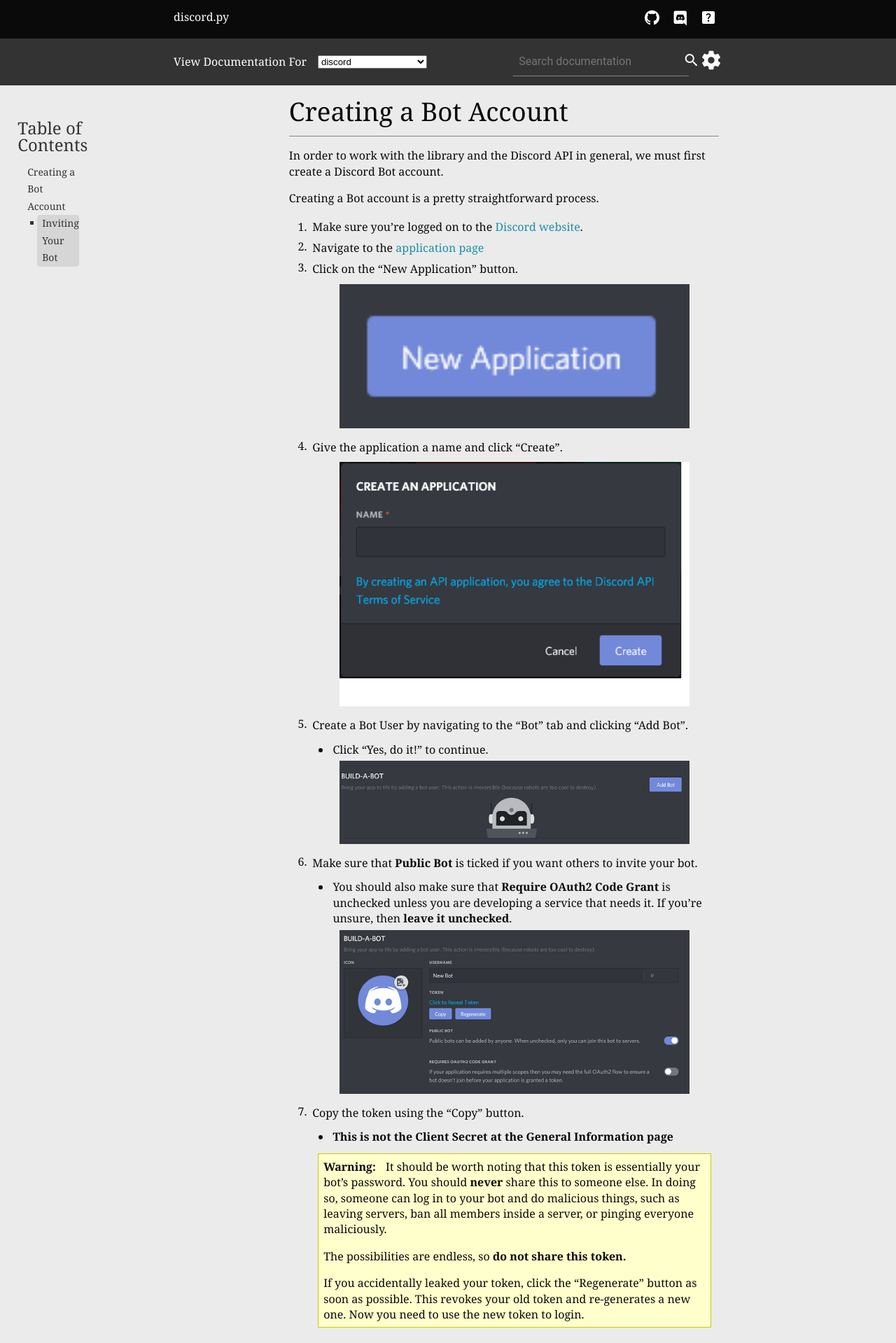
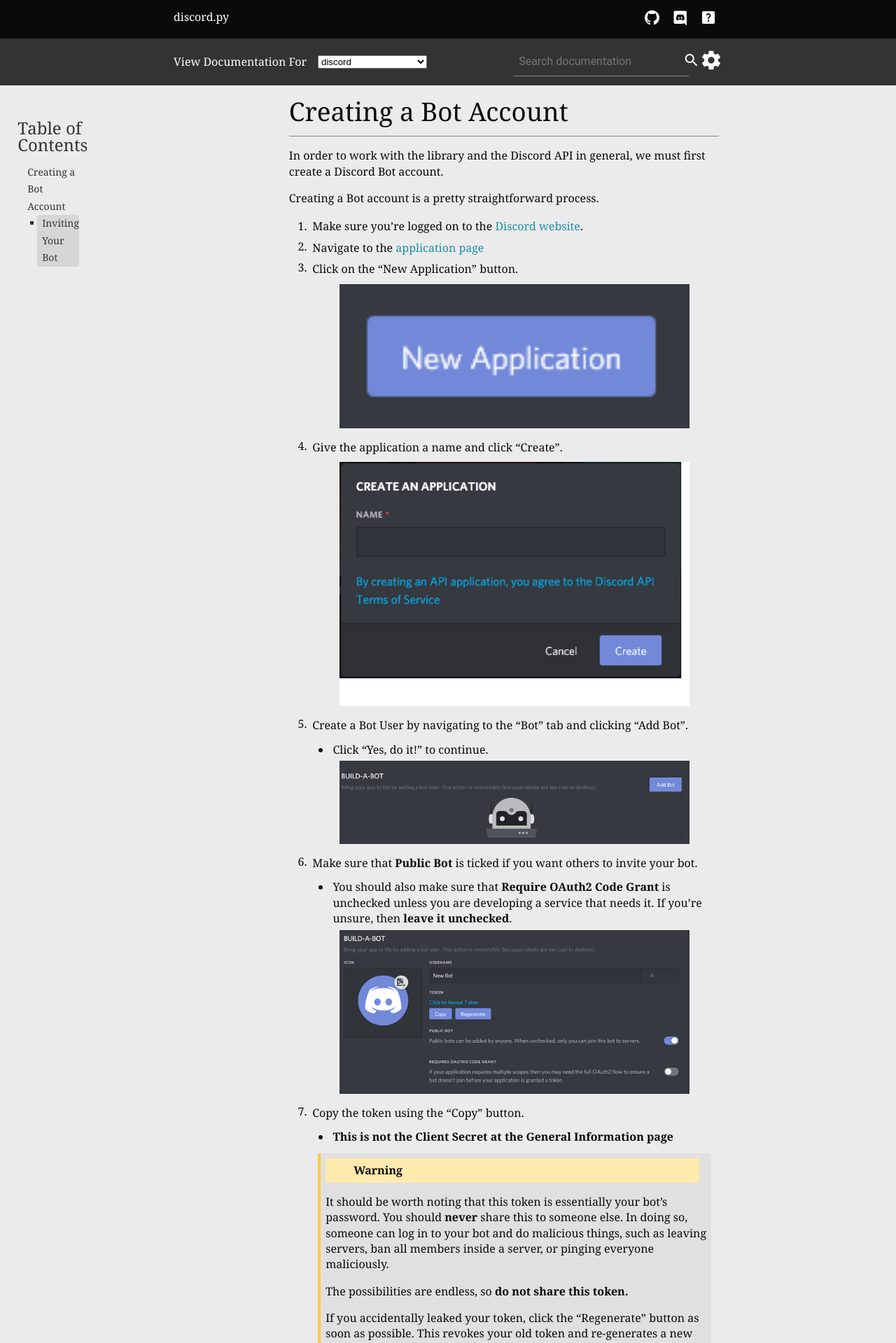
Before and after one commit to spartacus0816/dsbot, a Sphinx documentation site: the page built from docs/discord.rst, in a window 1280 px wide. Shown: the top 1919 px of the page at 70% size. Built offline with Sphinx 7.4.7, drawn with Linux system fonts in a browser that asks for light colours; pages that are not in the unit, such as notebooks, are missing from menus.

Commit message:
Redesign admonitions to look a little better.
Colours still need to be reworked though.

```diff
--- a/docs/_static/style.css
+++ b/docs/_static/style.css
@@ -29,6 +29,7 @@
   --grey-5: #5c5c5c;
   --grey-6: #333333;
   --grey-7: #292929;
+  --grey-8: #1c1c1c;
   --black: #0a0a0a;
 
   --blue: #3399ff;
@@ -36,10 +37,6 @@
   --cyan-1: #22acca;
   --cyan-2: #1c8fa8;
   --cyan-3: #167286;
-  --yellow: #cccc00;
-  --light-yellow: #ffffcc;
-  --red: #cc0033;
-  --light-red: #ffccd9;
 
   /* theme gets built on these base colours */
   --settings: var(--white);
@@ -72,12 +69,13 @@
   --main-h4-header-border: var(--grey-4);
   --header-link: var(--grey-6);
   --header-link-hover-text: var(--white);
-  --note-background: var(--grey-3);
-  --note-border: var(--grey-4);
-  --warning-background: var(--light-yellow);
-  --warning-border: var(--yellow);
-  --error-background:  var(--light-red);
-  --error-border: var(--red);
+  --admonition-background: var(--grey-2);
+  --note-background: #95caff;
+  --note-border: var(--blue);
+  --warning-background: #ffe9ad;
+  --warning-border: #ffc937;
+  --error-background: #ffd1d0;
+  --error-border: #ff4b47;
   --helpful-background: var(--light-blue);
   --helpful-border: var(--blue);
   --codeblock-background: var(--grey-2);
@@ -133,12 +131,13 @@
   --main-h4-header-border: var(--grey-2);
   --header-link: var(--grey-2);
   --header-link-hover-text: var(--grey-6);
-  --note-background: var(--grey-6);
-  --note-border: var(--black);
-  --warning-background: var(--light-yellow);
-  --warning-border: var(--yellow);
-  --error-background:  var(--light-red);
-  --error-border: var(--red);
+  --admonition-background: var(--grey-8);
+  --note-background: #0f51b9;
+  --note-border: var(--blue);
+  --warning-background: #cd4800;
+  --warning-border: #ff9800;
+  --error-background:  #b71c1c;
+  --error-border: #f44336;
   --helpful-background: var(--light-blue);
   --helpful-border: var(--blue);
   --codeblock-background: var(--grey-6);
@@ -635,7 +634,7 @@
 main p,
 main dd,
 main li {
-  line-height: 1.4em;
+  line-height: 1.4;
 }
 
 main img {
@@ -654,34 +653,94 @@
 
 /* admonitions */
 div.admonition {
-  padding: 0.8em;
+  padding: 0 0.8em;
+  padding-bottom: 0.8em;
   margin: 0.8em 0;
+  border-radius: 2.5px;
+  border-left-width: 4px;
+  border-left-style: solid;
+  background-color: var(--admonition-background);
 }
 
 p.admonition-title {
-  display: inline;
   font-weight: bold;
-  margin-right: 0.5em;
+  margin: 0 -0.8rem;
+  padding: 0.4rem 0.6rem 0.4rem 2.5rem;
+  position: relative;
 }
 
-p.admonition-title::after {
-  content: ':';
-}
-
-div.admonition p.admonition-title + p {
-  display: inline;
+p.admonition-title::before {
+  font: normal normal normal 24px/1 'Material Icons';
+  display: inline-block;
+  width: 24px;
+  height: 24px;
+  position: absolute;
+  left: 9.6px;
 }
 
 div.important, div.note, div.hint, div.tip {
-  background-color: var(--note-background);
-  border: 1px solid var(--note-border);
-  color: var(--note-text, var(--main-text));
+  border-left-color: var(--note-border);
 }
 
-div.attention, div.warning, div.caution, div.seealso {
+div.important > p.admonition-title,
+div.note > p.admonition-title,
+div.hint > p.admonition-title,
+div.tip > p.admonition-title {
+  background-color: var(--note-background);
+}
+
+div.important > p.admonition-title::before,
+div.note > p.admonition-title::before,
+div.hint > p.admonition-title::before,
+div.tip > p.admonition-title::before {
+  content: '\0e88e';
+  color: var(--note-border);
+}
+
+div.attention, div.warning, div.caution {
+  border-left-color: var(--warning-border);
+}
+
+div.attention > p.admonition-title,
+div.warning > p.admonition-title,
+div.caution > p.admonition-title {
   background-color: var(--warning-background);
-  border: 1px solid var(--warning-border);
-  color: var(--warning-text, var(--main-text));
+}
+
+div.attention > p.admonition-title::before,
+div.warning > p.admonition-title::before,
+div.caution > p.admonition-title::before {
+  content: '\0e002';
+  color: var(--warning-border);
+}
+
+div.danger, div.error {
+  border-left-color: var(--error-border);
+}
+
+div.danger > p.admonition-title,
+div.error > p.admonition-title {
+  background-color: var(--error-background);
+}
+
+div.danger > p.admonition-title::before,
+div.error > p.admonition-title::before {
+  content: '\0e000';
+  color: var(--error-border);
+}
+
+/* helpful admonitions */
+div.helpful {
+  border-left-color: var(--helpful-border);
+}
+
+div.helpful > p.admonition-title {
+  background-color: var(--helpful-background);
+}
+
+div.helpful > p.admonition-title::before {
+  content: '\0e873';
+  color: var(--helpful-border);
 }
 
 dl.field-list > dd {
@@ -716,29 +775,6 @@
 a.reference.internal > strong {
   font-weight: unset;
   font-family: monospace;
-}
-
-div.danger, div.error {
-  background-color: var(--error-background);
-  border: 1px solid var(--error-border);
-  color: var(--error-text, var(--main-text));
-}
-
-/* helpful admonitions */
-div.helpful {
-  background-color: var(--helpful-background);
-  border: 1px solid var(--helpful-border);
-  color: var(--helpful-text, var(--main-text));
-}
-
-div.helpful > p.admonition-title {
-  display: block;
-  margin-top: 0px;
-  margin-bottom: 0.5em;
-}
-
-div.helpful > p.admonition-title::after {
-  content: unset;
 }
 
 /* exception hierarchy */
```
